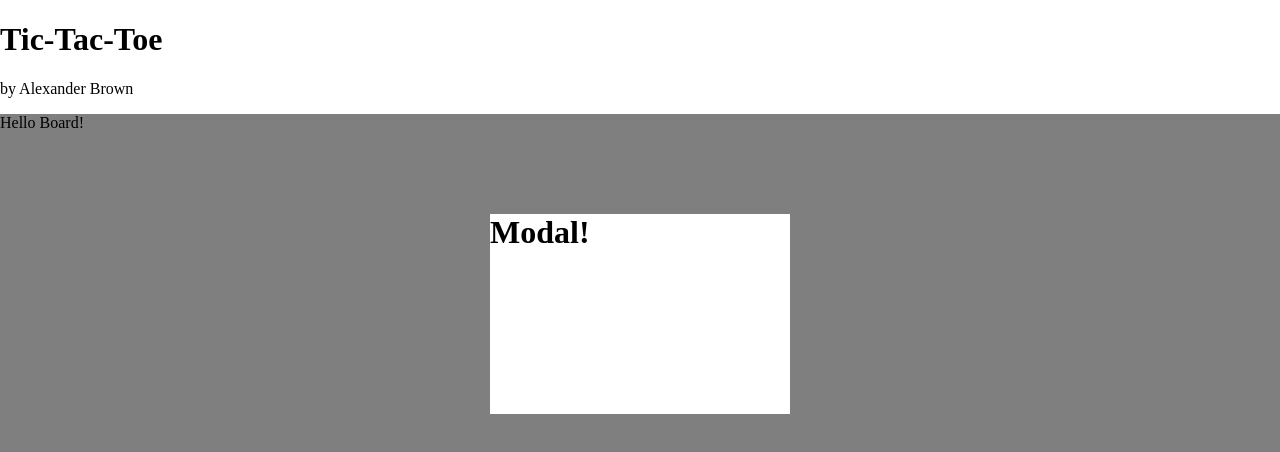
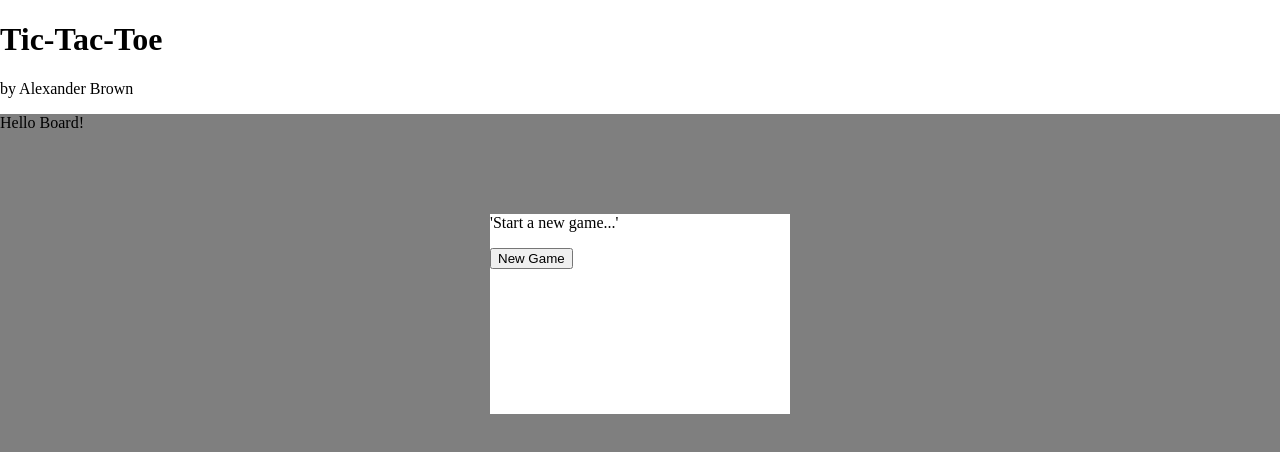
Before and after one commit to webtechalex/tic-tac-toe, a React app: page / in a window 1280 px wide. Shown: the top 452 px of the page. Built offline with nearby package versions, Linux system fonts and the light colour scheme.

Commit message:
added basic modal functionality

```diff
--- a/src/components/Modal.js
+++ b/src/components/Modal.js
@@ -1,14 +1,22 @@
 import React from 'react';
 
 const Modal = props => {
-  console.log(props);
-  return (
-    <div className="mask">
-      <div className="modal-panel">
-        <h1>Modal!</h1>
+  const {winner, draw, running, startNewGame} = props;
+    return (
+      <div>
+        {!running &&
+          <div className="mask">
+            <div className="modal-panel">
+              {winner && <p>{`Winner ${winner}`}</p>}
+              {draw && <p>It's a draw!</p>}
+              <p>'Start a new game...'</p>
+              <button onClick={startNewGame}>New Game</button>
+            </div>
+          </div>
+        }
       </div>
-    </div>
-  );
+    );
+
 };
 
 export default Modal;
```
